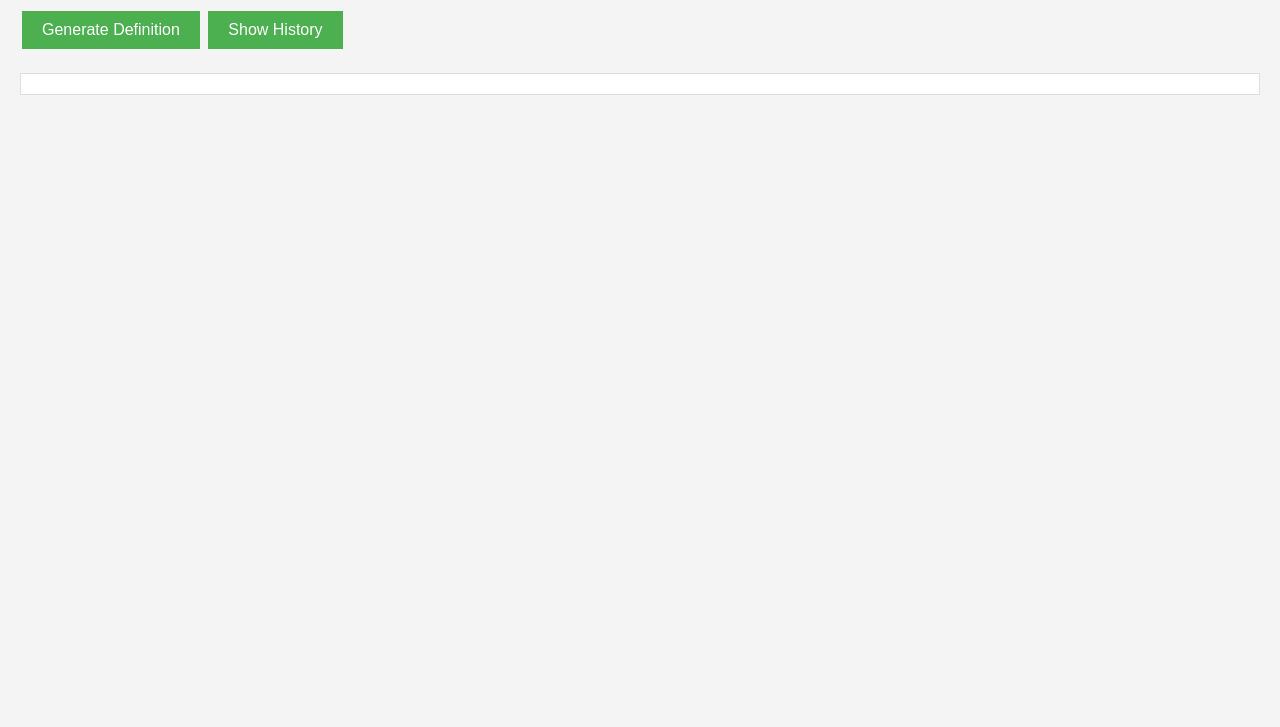
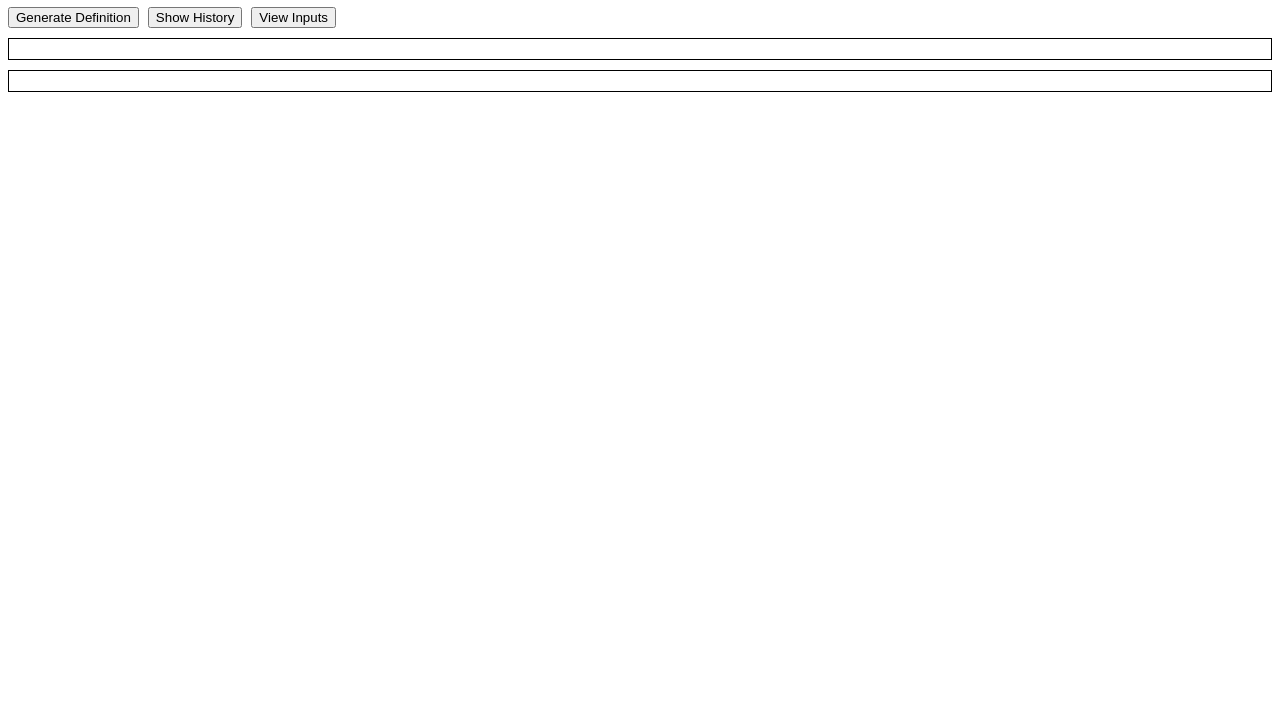
Before and after one commit to bradplaysguitar/edtech, a website: page index.html in a window 1280 px wide. Shown: the part 73-800 px from the top of the page. Drawn offline with Linux system fonts and the light colour scheme.

Commit message:
Update index.html

```diff
--- a/index.html
+++ b/index.html
@@ -5,39 +5,14 @@
 <meta name="viewport" content="width=device-width, initial-scale=1.0">
 <title>Generate Definition</title>
 <style>
-  body {
-    font-family: 'Arial', sans-serif;
-    margin: 20px;
-    background-color: #f4f4f4;
-  }
-
-  h1 {
-    color: #333;
-  }
-
-  button {
-    background-color: #4CAF50; /* Green */
-    border: none;
-    color: white;
-    padding: 10px 20px;
-    text-align: center;
-    text-decoration: none;
-    display: inline-block;
-    font-size: 16px;
-    margin: 4px 2px;
-    cursor: pointer;
-  }
-
   #definitionOutput, #historyOutput {
-    border: 1px solid #ddd;
-    padding: 10px;
-    margin-top: 20px; /* Space between buttons and output */
-    background-color: #fff;
+    border: 1px solid #000; /* Adds a border around the output */
+    margin-top: 10px; /* Adds space above the output */
+    padding: 10px; /* Adds space inside the border */
     white-space: pre-line; /* Ensures the line breaks in the text content are respected */
   }
-
-  #historyOutput {
-    display: none; /* Initially hide the history output */
+  button {
+    margin-right: 5px; /* Adds space between buttons */
   }
 </style>
 </head>
@@ -46,6 +21,7 @@
 <h1>Definition Generator</h1>
 <button id="generateDefinitionButton">Generate Definition</button>
 <button id="showHistoryButton">Show History</button>
+<button id="viewInputsButton">View Inputs</button>
 <div id="definitionOutput"></div>
 <div id="historyOutput"></div>
 
@@ -98,6 +74,10 @@ function fetchHistory() {
 document.getElementById('showHistoryButton').addEventListener('click', function() {
   fetchHistory(); // Call fetchHistory when the button is clicked
 });
+  // Add event listener for the view inputs button
+document.getElementById('viewInputsButton').addEventListener('click', function() {
+  window.open('https://docs.google.com/spreadsheets/d/1rsKHqq3an1IyX7l1AM8rph8uuVzJunA-z8uU2csptag/edit#gid=794514349&range=B:B', '_blank');
+});
 </script>
 
 </body>
```
